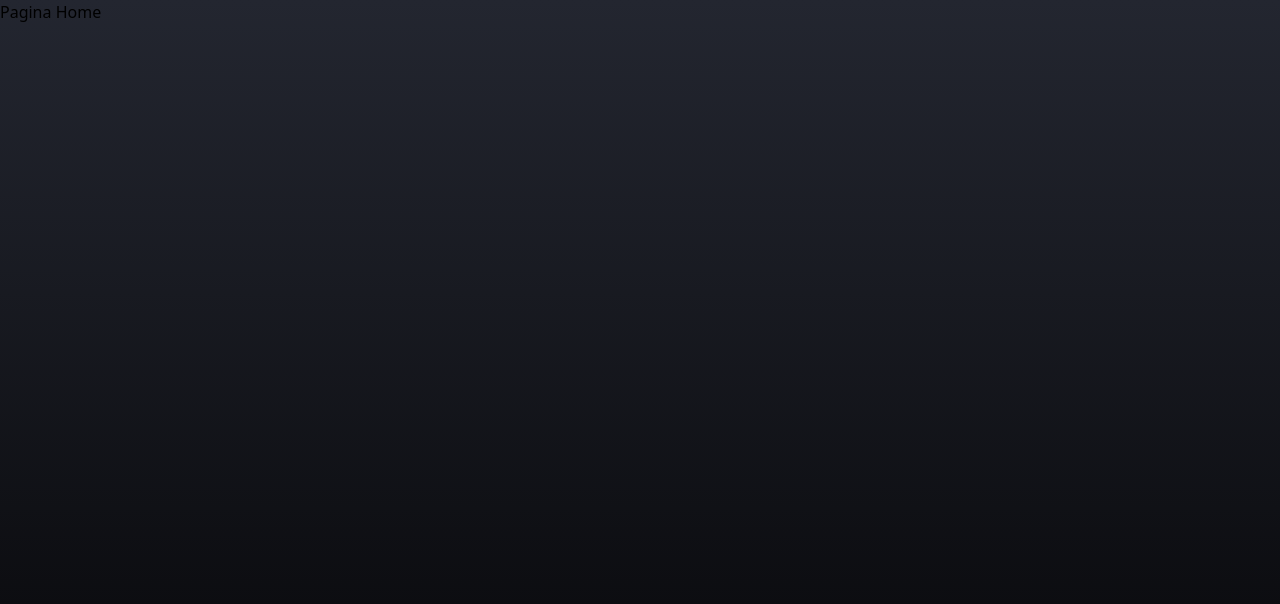
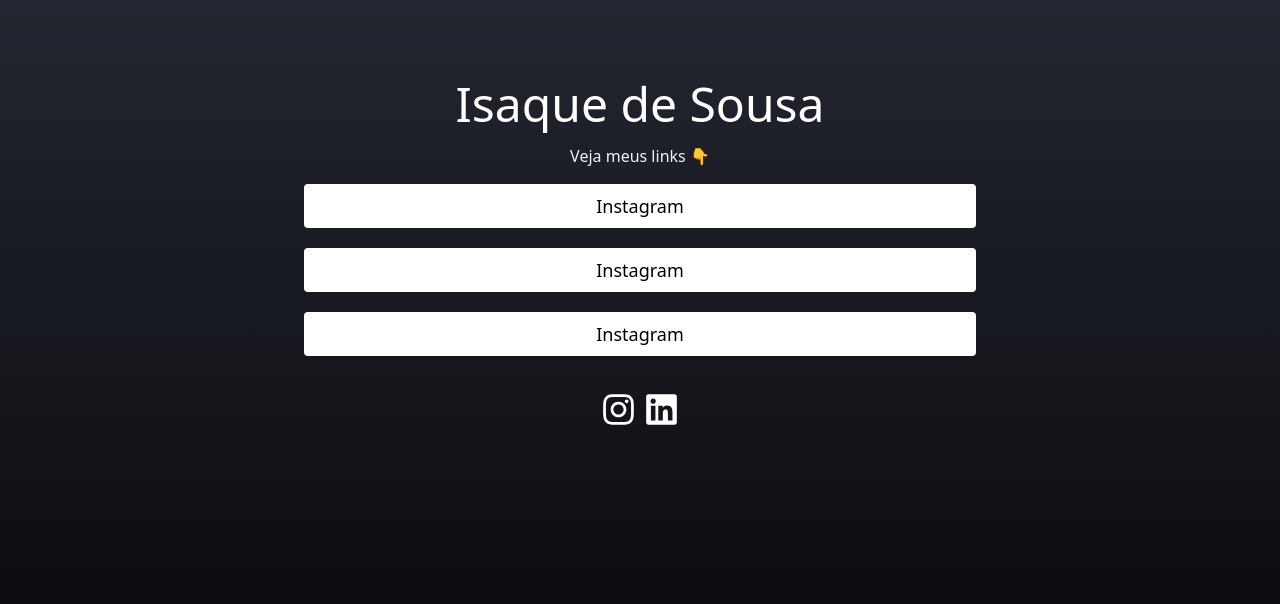
Before and after one commit to X-SpeedBlack-X/dev-link, a React (Vite) app: page / in a window 1280 px wide. Shown: the top 604 px of the page. Built offline with nearby package versions, Linux system fonts and the light colour scheme.

Commit message:
feat: create pages home

```diff
--- a/src/pages/Home.jsx
+++ b/src/pages/Home.jsx
@@ -1,3 +1,50 @@
+import { FaInstagram, FaLinkedin } from "react-icons/fa";
+import { SocialMedia } from "../components/SocialMedia";
+
 export function Home() {
-  return <div>Pagina Home</div>;
+  return (
+    <div className="flex flex-col justify-center items-center w-full py-4 px-0">
+      <h1 className="mb-4 text-white lg:text-5xl text-4xl pt-16">
+        Isaque de Sousa
+      </h1>
+
+      <span className="text-[#f1f1f1] mb-4">Veja meus links 👇 </span>
+
+      <main className="flex flex-col max-w-2xl w-[90%] text-center">
+        <section className="bg-white w-full mb-5 p-2 select-none rounded hover:scale-105 transition-all">
+          <a href="#">
+            <p className="md:text-lg text-sm leading-[150%] text-black">
+              Instagram
+            </p>
+          </a>
+        </section>
+
+        <section className="bg-white w-full mb-5 p-2 select-none rounded hover:scale-105 transition-all">
+          <a href="#">
+            <p className="md:text-lg text-sm leading-[150%] text-black">
+              Instagram
+            </p>
+          </a>
+        </section>
+
+        <section className="bg-white w-full mb-5 p-2 select-none rounded hover:scale-105 transition-all">
+          <a href="#">
+            <p className="md:text-lg text-sm leading-[150%] text-black">
+              Instagram
+            </p>
+          </a>
+        </section>
+
+        <footer className="flex gap-2 justify-center m-4">
+          <SocialMedia url="https://instagram.com/_isaque.s_">
+            <FaInstagram size={35} color="#fff" />
+          </SocialMedia>
+
+          <SocialMedia url="https://www.linkedin.com/in/isaque-de-sousa/">
+            <FaLinkedin size={35} color="#fff" />
+          </SocialMedia>
+        </footer>
+      </main>
+    </div>
+  );
 }
```
